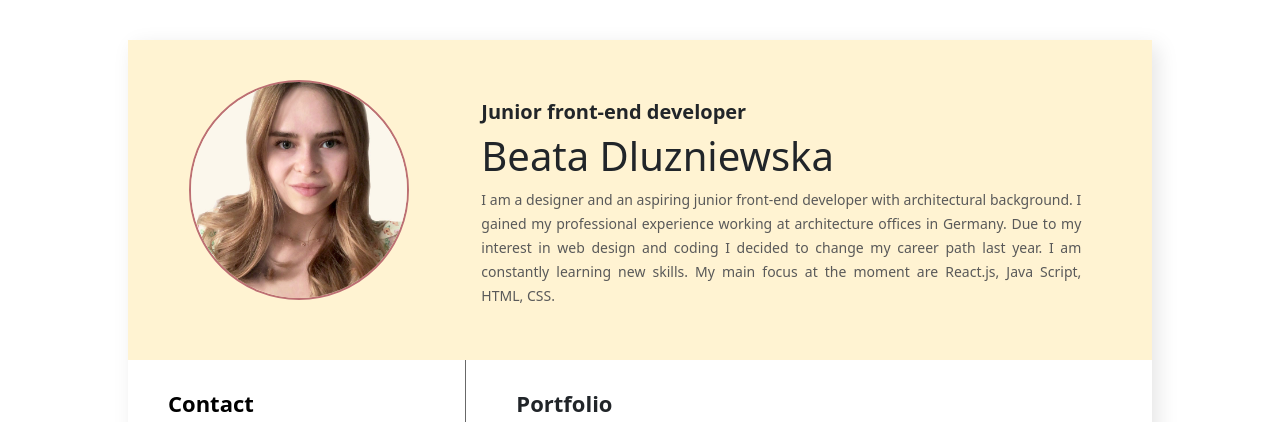
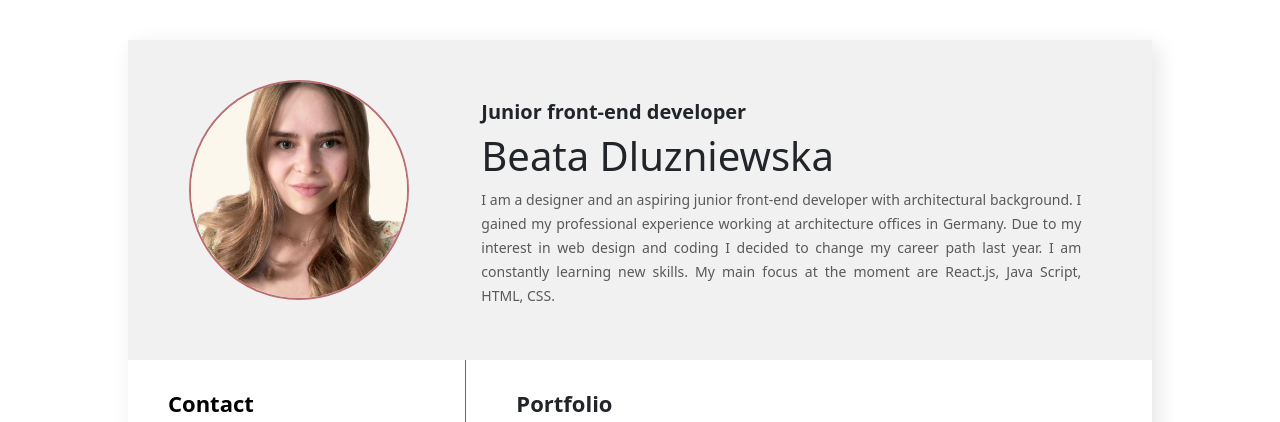
Before and after one commit to beatadluzniewska/CV-BD, a plain HTML site: page index.html in a window 1280 px wide. Shown: the top 422 px of the page. Drawn offline with nearby package versions, Linux system fonts and the light colour scheme.

Commit message:
color adjustment

```diff
--- a/styles.css
+++ b/styles.css
@@ -21,7 +21,7 @@ h2.job-title {
   margin: 0 auto;
 }
 .wrapper div.picture {
-  background: #fff3d2;
+  background: #f1f1f1;
   width: 1024px;
   margin: 0;
   padding-bottom: 12px;
```
